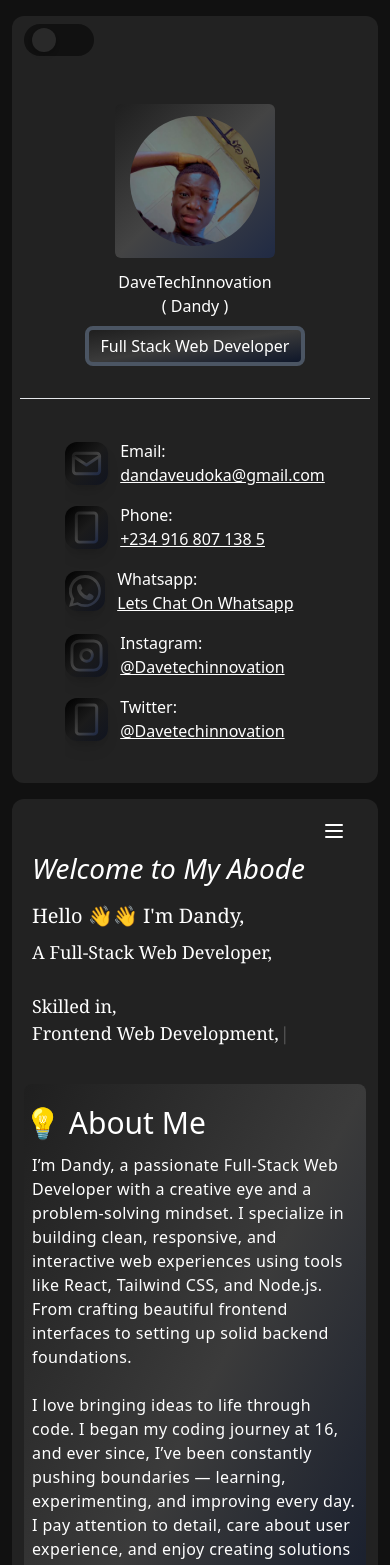
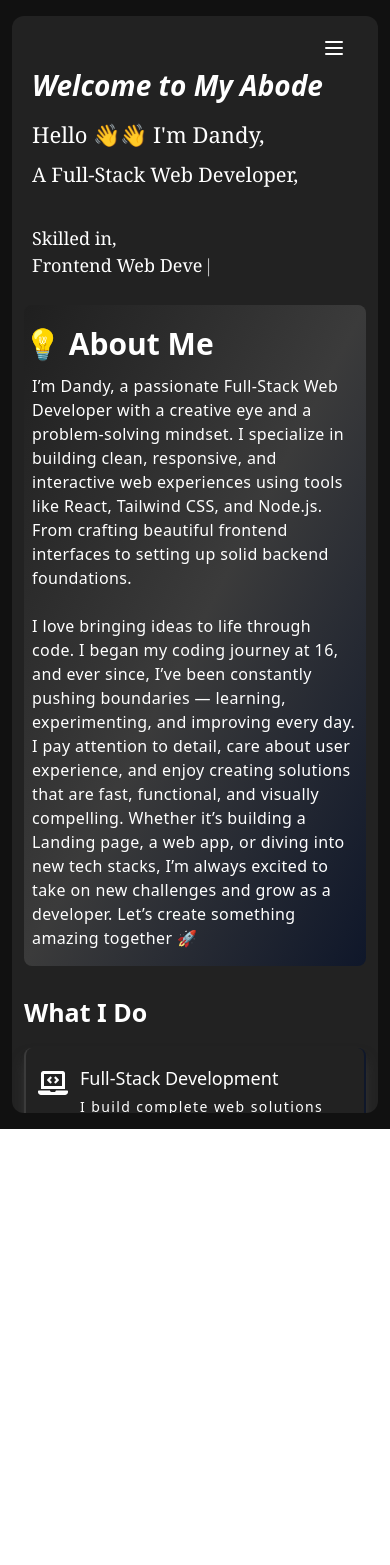
Before and after one commit to Davetechinnovation/Dandys-portfolio, a React (Vite) app in the folder portfolio/: page / in a window 390 px wide. Shown: the top 1565 px of the page. After the commit the page ends 1129 px from the top, so only its background shows below. Built offline with nearby package versions, Linux system fonts and the light colour scheme.

Commit message:
massive update

```diff
--- a/portfolio/package.json
+++ b/portfolio/package.json
@@ -13,6 +13,7 @@
     "lucide-react": "^0.511.0",
     "react": "^19.1.0",
     "react-dom": "^19.1.0",
+    "react-icons": "^5.5.0",
     "react-router-dom": "^7.6.1",
     "typewriter-effect": "^2.22.0"
   },
@@ -27,6 +28,7 @@
     "eslint-plugin-react-refresh": "^0.4.19",
     "globals": "^16.0.0",
     "postcss": "^8.5.3",
+    "prettier": "^3.0.0-alpha.6",
     "tailwindcss": "^3.4.17",
     "vite": "^6.3.5"
   }
--- a/portfolio/src/pages/home.jsx
+++ b/portfolio/src/pages/home.jsx
@@ -2,6 +2,8 @@ import { useState, useEffect, useRef } from "react";
 import img from "../assets/Dandy's-image.jpg";
 import Typewriter from "typewriter-effect";
 import { Menu, X } from "lucide-react";
+import { FaLaptopCode } from "react-icons/fa";
+import { TbApi } from "react-icons/tb";
 
 const Home = () => {
   const [toggle, setToggle] = useState(false);
@@ -46,8 +48,9 @@ const Home = () => {
 
   return (
     <div className="bg-[#111111] min-h-screen px-3 py-4  sm:p-5">
-      <div className="grid grid-cols-1 lg:grid-cols-[330px_1fr] gap-4 overflow-x-auto ">
-        <div className="gradient-scroll bg-[#222222] h-auto lg:my-5 rounded-xl overflow-hidden select-none">
+      <div className="grid grid-cols-1 lg:grid-cols-[330px_1fr] min-h-[130vh]">
+        {/* Sidebar - fixed on large screens */}
+        <div className="gradient-scroll bg-[#222222] h-[130vh] rounded-xl overflow-hidden select-none hidden lg:block fixed left-0 top-0 w-[330px] z-20">
           <div
             className=" my-2 mx-3 w-[70px] h-8 flex items-center bg-[#111111] rounded-full px-2 cursor-pointer transition-colors duration-300"
             onClick={() => setToggle((prev) => !prev)}
@@ -58,7 +61,7 @@ const Home = () => {
               }`}
             />
           </div>
-          <div className="flex flex-col justify-center items-center pt-10 pb-6">
+          <div className="flex flex-col justify-center items-center pt-6  pb-6">
             <div className="bg-gradient-to-br from-[#1f1f1f] via-[#444444] to-[#202a44] max-w-[160px] w-[160px] justify-center items-center flex rounded-md py-3 ">
               <div className="w-[130px] h-[130px] rounded-full overflow-hidden">
                 <img src={img} alt="" className="w-full h-full object-cover" />
@@ -164,7 +167,8 @@ const Home = () => {
                   <div className="text-transparent bg-clip-text bg-gradient-to-br from-[#1f1f1f] via-[#444444] to-[#202a44]">
                     <svg
                       xmlns="http://www.w3.org/2000/svg"
-                      viewBox="0 0 24 24"srk
+                      viewBox="0 0 24 24"
+                      srk
                       className="w-8 h-8"
                     >
                       <defs>
@@ -289,7 +293,8 @@ const Home = () => {
           </div>
         </div>
 
-        <div className="bg-[#222222] min-h-screen rounded-xl">
+        {/* Main Content - scrollable, with margin to accommodate sidebar */}
+        <div className="bg-[#222222] h-[130vh] rounded-xl ml-0 lg:ml-[330px] overflow-y-auto">
           <div className="">
             {/* Hamburger Button */}
             <div className="flex flex-col justify-end items-end px-8 translate-y-5 text-white ">
@@ -351,17 +356,22 @@ const Home = () => {
               </div>
             </div>
           </div>
-          <div className="sm:px-9 px-5 text-white pt-6 overflow-y-auto custom-scrollbar">
-            <p className="sm:text-[30px] text-[28px] italic pb-3 ">
+
+          <div>
+            <div className="sm:px-9 px-5  text-white pt-6 overflow-y-auto custom-scrollbar">
+              <p className="sm:text-[30px] text-[28px] italic pb-3 font-extrabold ">
                 Welcome to My Abode
               </p>
-            <p className="text-[20px] font-serif pb-2 ">
-              Hello <span class="wave-hand">👋</span>
-              <span class="wave-hand">👋</span> I'm Dandy,
+              <p className="text-[22px] font-serif pb-2 ">
+                Hello <span className="wave-hand">👋</span>
+                <span className="wave-hand">👋</span> I'm Dandy,
+              </p>
+              <p className="text-[20px] font-serif ">
+                A Full-Stack Web Developer,
               </p>
 
               <div className="text-white">
-              <div className="sm:text-[20px] text-[18px] font-serif py- min-h-[125px] ">
+                <div className="sm:text-[20px] text-[18px] font-serif pt-[35px] min-h-[95px] ">
                   <Typewriter
                     options={{
                       loop: true,
@@ -370,12 +380,6 @@ const Home = () => {
                     }}
                     onInit={(typewriter) => {
                       typewriter
-                      // Step 0: Type intro, pause, never delete intro until the end
-                      .typeString(`A Full-Stack Web Developer,`)
-                      .pauseFor(1000)
-
-                      // Add a small line break or margin for the next lines
-                      .typeString(`<br/><br/>`)
 
                         // Step 1: Skilled in, Frontend Web Development,
                         .typeString(
@@ -439,33 +443,84 @@ const Home = () => {
                 </div>
               </div>
             </div>
-          <div>
+
               <div className="text-white sm:px-8 px-3 py-5  ">
                 <div class=" rounded-lg bg-gradient-to-br from-[#1f1f1f] via-[#3b3b3b] to-[#0f172a]">
                   <div class=" rounded-lg py-4 ">
-                  <p className="pb-2 text-[30px] ">💡 About Me</p>
+                    <p className="pb-2 text-[30px] font-extrabold ">
+                      💡 About Me
+                    </p>
                     <p className="sm:px-9 px-2  tracking-wide ">
                       I’m Dandy, a passionate Full-Stack Web Developer with a
-                    creative eye and a problem-solving mindset. I specialize in
-                    building clean, responsive, and interactive web experiences
-                    using tools like React, Tailwind CSS, and Node.js. From
-                    crafting beautiful frontend interfaces to setting up solid
-                    backend foundations. <br /> <br />I love bringing ideas to
-                    life through code. I began my coding journey at 16, and ever
-                    since, I’ve been constantly pushing boundaries — learning,
-                    experimenting, and improving every day. I pay attention to
-                    detail, care about user experience, and enjoy creating
-                    solutions that are fast, functional, and visually
-                    compelling. Whether it’s building a Landing page, a web app,
-                    or diving into new tech stacks, I’m always excited to take
-                    on new challenges and grow as a developer. Let’s create
-                    something amazing together 🚀
+                      creative eye and a problem-solving mindset. I specialize
+                      in building clean, responsive, and interactive web
+                      experiences using tools like React, Tailwind CSS, and
+                      Node.js. From crafting beautiful frontend interfaces to
+                      setting up solid backend foundations. <br /> <br />I love
+                      bringing ideas to life through code. I began my coding
+                      journey at 16, and ever since, I’ve been constantly
+                      pushing boundaries — learning, experimenting, and
+                      improving every day. I pay attention to detail, care about
+                      user experience, and enjoy creating solutions that are
+                      fast, functional, and visually compelling. Whether it’s
+                      building a Landing page, a web app, or diving into new
+                      tech stacks, I’m always excited to take on new challenges
+                      and grow as a developer. Let’s create something amazing
+                      together 🚀
                     </p>
                   </div>
                 </div>
 
-              <div></div>
+                <div className="py-3">
+                  <p className="py-4  text-[25px] font-extrabold ">What I Do</p>
+                  <div>
+                    <div className="grid sm-custom:grid-cols-2 grid-cols-1 gap-5  ">
+                      <div className=" flex  gap-3 border-l-2 border-l-[#3b3b3b] px-3 py-4 leading-relaxed border-r-2 rounded-l-lg rounded-r-lg border-r-[#0f172a] shadow-lg shadow-[#3b3b3b] ">
+                        <p className=" translate-y-1 ">
+                          <FaLaptopCode
+                            size={30}
+                            title="Full-Stack Development"
+                          />
+                        </p>
+                        <p>
+                          <span className="sm:text-[20px] text-[18px] py-3 font-medium">
+                            Full-Stack Development
+                          </span>
+                          <br />
+                          <span className="sm:text-[16px] text-[14px] tracking-widest ">
+                            I build complete web solutions from scratch —
+                            combining React for dynamic user interfaces with
+                            Node.js and Express on the backend to ensure speed,
+                            scalability, and stability.
+                          </span>
+                        </p>
                       </div>
+
+                      <div className=" flex  gap-3 border-l-2 border-l-[#3b3b3b] px-3 py-4 leading-relaxed border-r-2 rounded-l-lg rounded-r-lg border-r-[#0f172a] shadow-lg shadow-[#3b3b3b] ">
+                        <p className=" translate-y-1 ">
+                          <TbApi
+                            size={30}
+                            title="Backend Logic & API Integration"
+                          />
+                        </p>
+                        <p>
+                          <span className="text-[20px] py-2 font-medium">
+                            Backend Logic & API Integration
+                          </span>
+                          <br />
+                         <span className="sm:text-[16px] text-[14px] tracking-widest ">
+                            I set up robust server-side logic, manage user
+                            authentication, and connect to databases using tools
+                            like Express.js and SQLite. I ensure seamless data
+                            flow and app reliability.
+                          </span>
+                        </p>
+                      </div>
+                    </div>
+                  </div>
+                </div>
+              </div>
+
           </div>
         </div>
       </div>
--- a/portfolio/tailwind.config.js
+++ b/portfolio/tailwind.config.js
@@ -7,8 +7,10 @@ export default {
   theme: {
     extend: {
        screens: {
-        'lg-custom': { min: '560px', max: '1024px' },
+        'lg-custom': { min: '560px', max: '1023px' },
         'lg-customm': { min: '560px', max: '886px' },
+        'lg-custommm': { min:'1024px'},
+        'sm-custom': { min:'700px' },
 
       },
 
```
Also changed, not shown: 1 other file (tests, documents, lock files or other folders). Lines whose indentation alone changed are shown as unchanged.
